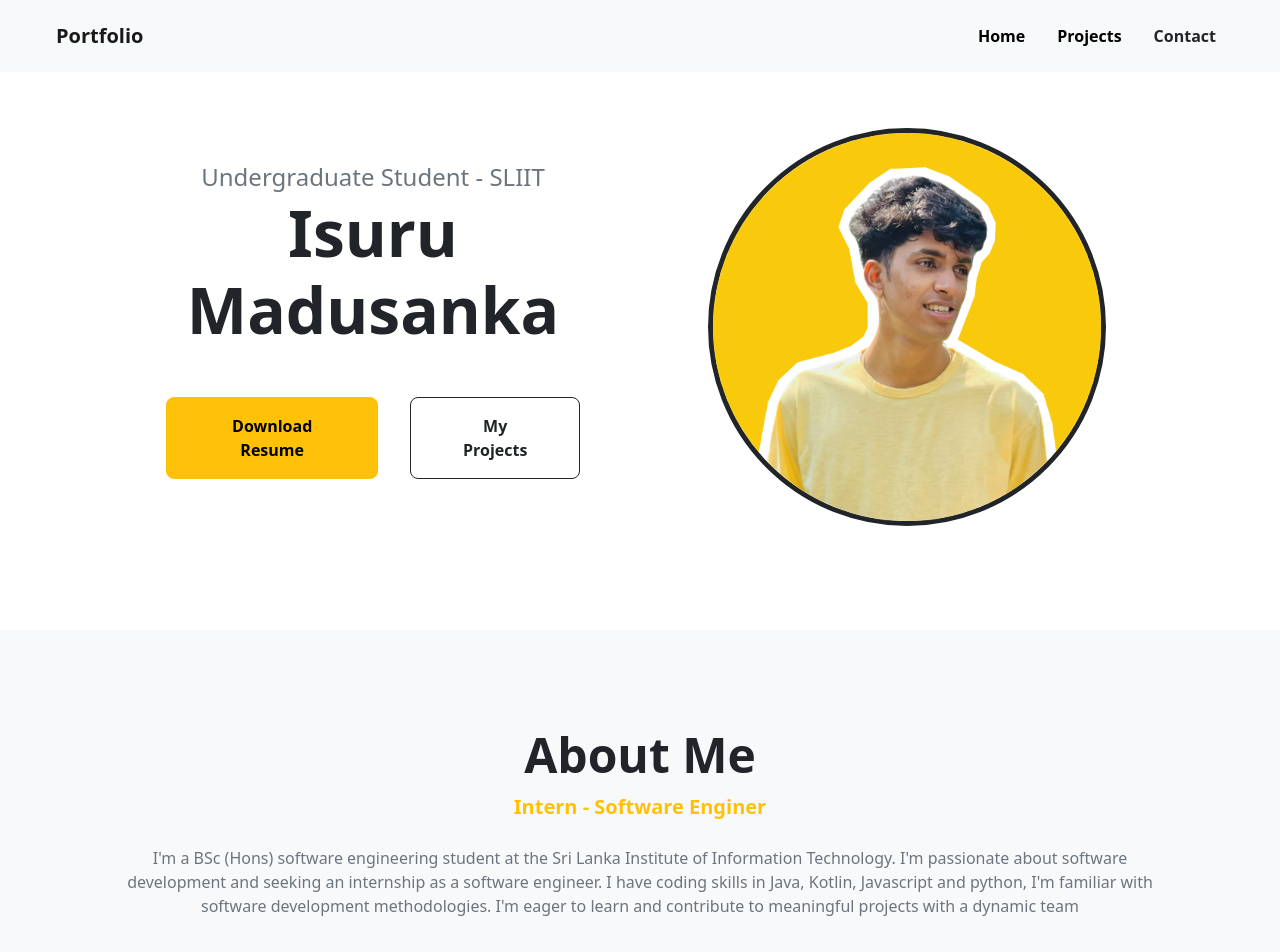
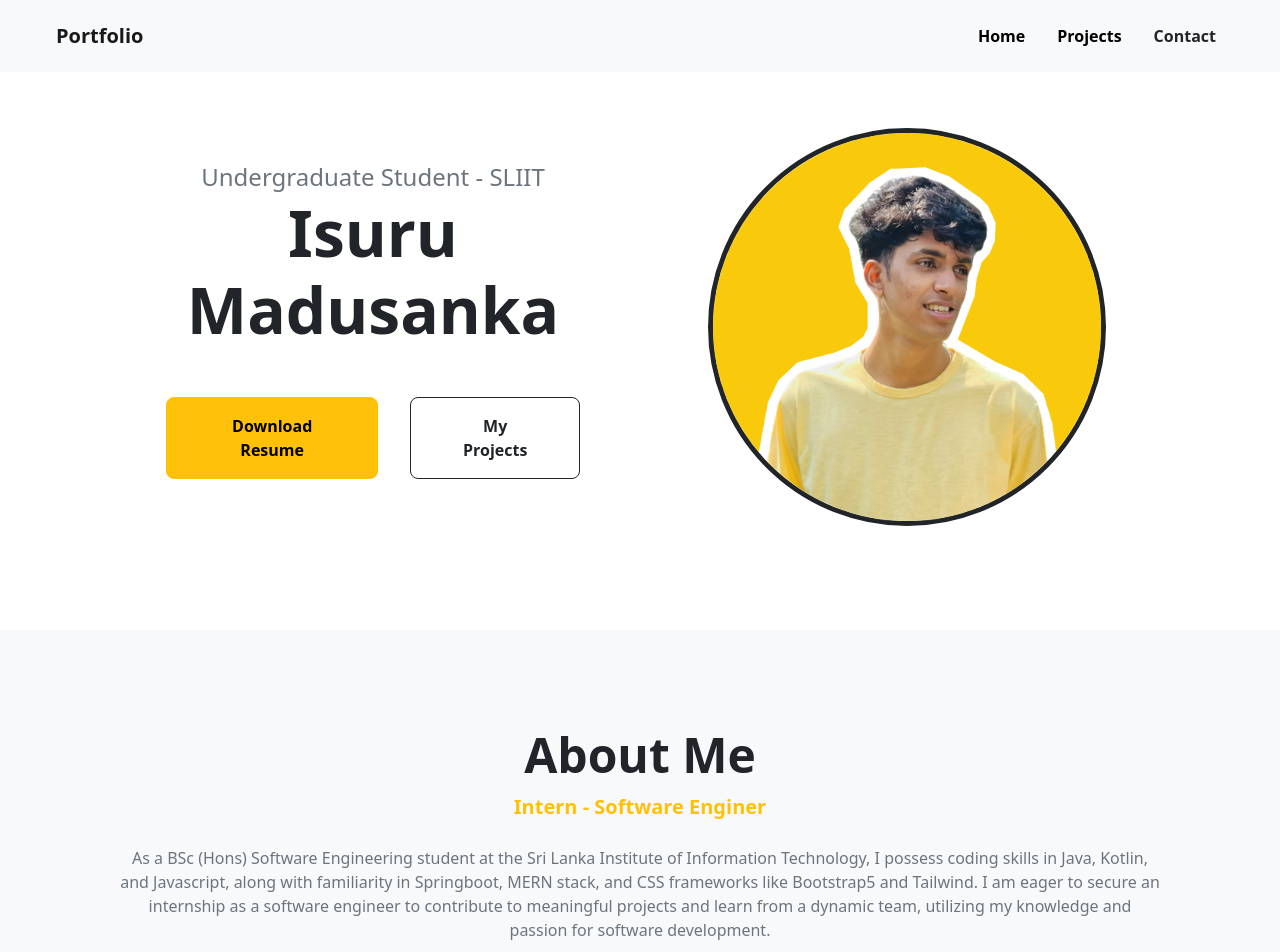
Before and after one commit to IsuruX98/IsuruX98.github.io, a React (Create React App) app: page / in a window 1280 px wide. Shown: the top 952 px of the page. Built offline with nearby package versions, Linux system fonts and the light colour scheme; the HTML template or start-up script is replaced by a standard one.

Commit message:
cv changed

```diff
--- a/src/components/aboutme/Aboutme.jsx
+++ b/src/components/aboutme/Aboutme.jsx
@@ -16,13 +16,14 @@ const Aboutme = () => {
                   Intern - Software Enginer
                 </p>
                 <p className="text-muted">
-                  I'm a BSc (Hons) software engineering student at the Sri Lanka
-                  Institute of Information Technology. I'm passionate about
-                  software development and seeking an internship as a software
-                  engineer. I have coding skills in Java, Kotlin, Javascript and
-                  python, I'm familiar with software development methodologies.
-                  I'm eager to learn and contribute to meaningful projects with
-                  a dynamic team
+                  As a BSc (Hons) Software Engineering student at the Sri Lanka
+                  Institute of Information Technology, I possess coding skills
+                  in Java, Kotlin, and Javascript, along with familiarity in
+                  Springboot, MERN stack, and CSS frameworks like Bootstrap5 and
+                  Tailwind. I am eager to secure an internship as a software
+                  engineer to contribute to meaningful projects and learn from a
+                  dynamic team, utilizing my knowledge and passion for software
+                  development.
                 </p>
                 <div className="d-flex justify-content-center fs-2 gap-4">
                   <Link
--- a/src/pages/projects/Projects.jsx
+++ b/src/pages/projects/Projects.jsx
@@ -24,7 +24,7 @@ const cardData = [
     lang: "Android - Kotlin, Firebase, Android Studio",
   },
   {
-    title: "Help Desk - Java Servlet projrct (Java)",
+    title: "Help Desk - Java Servlet project (Java)",
     description:
       "In the Java Servlet project, my focus was on user management and UI design using UI Kit CSS. I implemented features such as user registration, login, password reset, profile viewing, updating, and account deletion. Additionally, I utilized UI Kit CSS to create an attractive and user-friendly interface. The project aimed to enhance my understanding of Java web development and gain practical experience in building functional and visually appealing web applications.",
     img: helpdesk,
```
Also changed, not shown: 1 other file (tests, documents, lock files or other folders).
